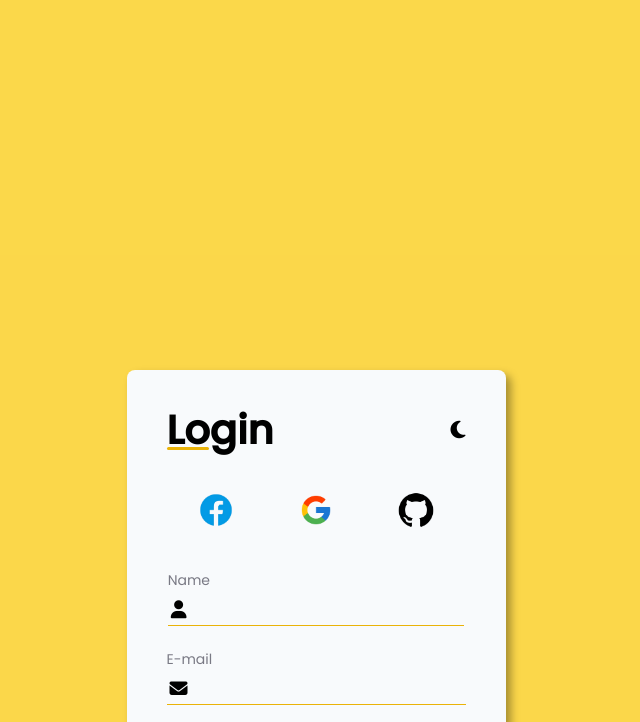
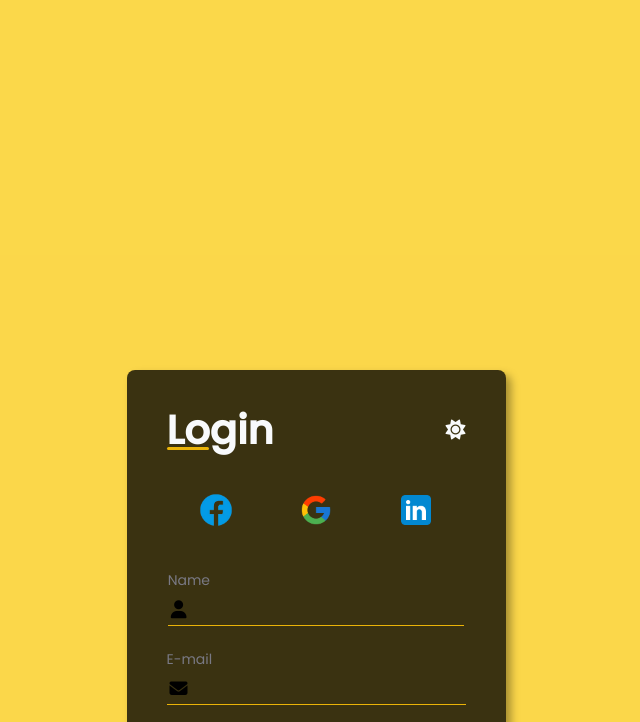
Before and after one commit to orodolfoso/formulario-dark-light, a plain HTML site: page index.html in a window 1280 px wide. Both pictures are taken after a click on the icon 782 px from the left and 430 px from the top of the page. Shown: the top 722 px of the page, without its empty margins (324-964 px from the left). Drawn offline with Linux system fonts and the light colour scheme.

Commit message:
Projeto concluído

```diff
--- a/css/style.css
+++ b/css/style.css
@@ -39,6 +39,7 @@
     gap: 30px;
     box-shadow: 5px 5px 8px rgba(0,0,0,0.336);
     height: fit-content;
+    animation: dark-to-light 0.3s ease-in-out;
 }
 
 #form-header {
@@ -146,3 +147,35 @@ gap: 20px;
     background-color: #ecba24ea;
     transform: scale(1.05);
 }
+
+.dark#login-form {
+    color: var(--color-light);
+    background-color: #000000c4;
+    animation: light-to-dark 0.3s ease-in-out;
+}
+
+.dark#login-form .inmput-field input,
+.dark#login-form .inmput-field i {
+    color: var(--color-light);
+}
+
+@keyframes dark-to-light {
+    0% {
+        background-color: var(--color-dark-3);
+    }
+
+    100% {
+        background-color: var(--color-light);
+    }
+}
+
+@keyframes light-to-dark {
+    0% {
+        background-color: var(--color-light);
+
+    }
+
+    100% {
+        background-color: var(--color-dark-3);
+    }
+}
--- a/index.html
+++ b/index.html
@@ -30,7 +30,7 @@
                     <img src="img/google.png" alt="Google">
                 </a>
                 <a href="#">
-                    <img src="img/github.png" alt="Github">
+                    <img src="img/linkedin.png" alt="Linkedin">
                 </a>
             </div>
 
--- a/js/scripts.js
+++ b/js/scripts.js
@@ -1 +1,16 @@
-console.log('Olá!')
+const mode = document.getElementById('mode-icon');
+
+mode.addEventListener('click', () => {
+    const form = document.getElementById('login-form');
+    if(mode.classList.contains('fa-moon')) {
+        mode.classList.remove('fa-moon');
+        mode.classList.add('fa-sun');
+
+        form.classList.add('dark');
+        return;
+    }
+        mode.classList.add('fa-moon');
+        mode.classList.remove('fa-sun');
+        form.classList.remove('dark');
+
+});
```
Also changed, not shown: img/linkedin.png (added).
